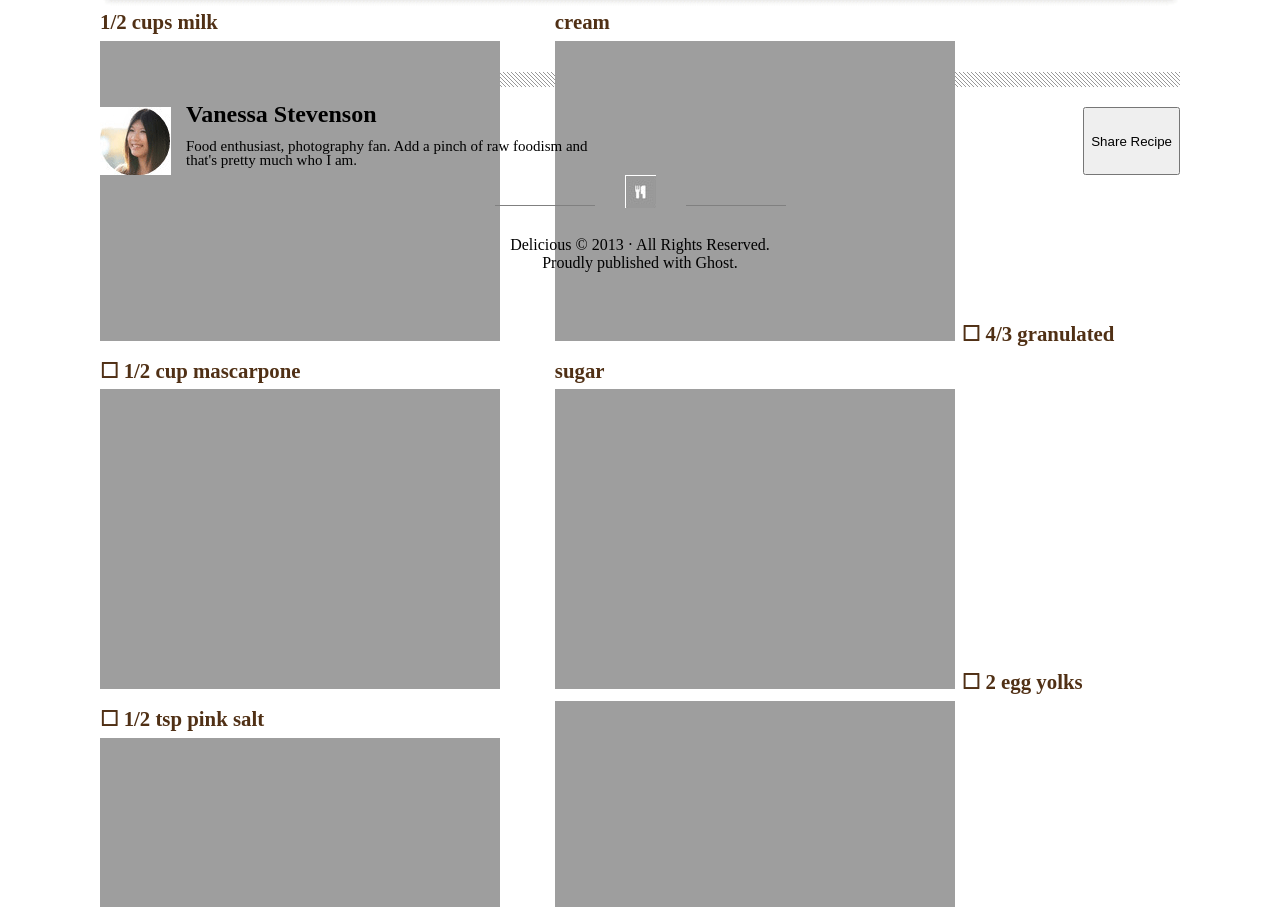
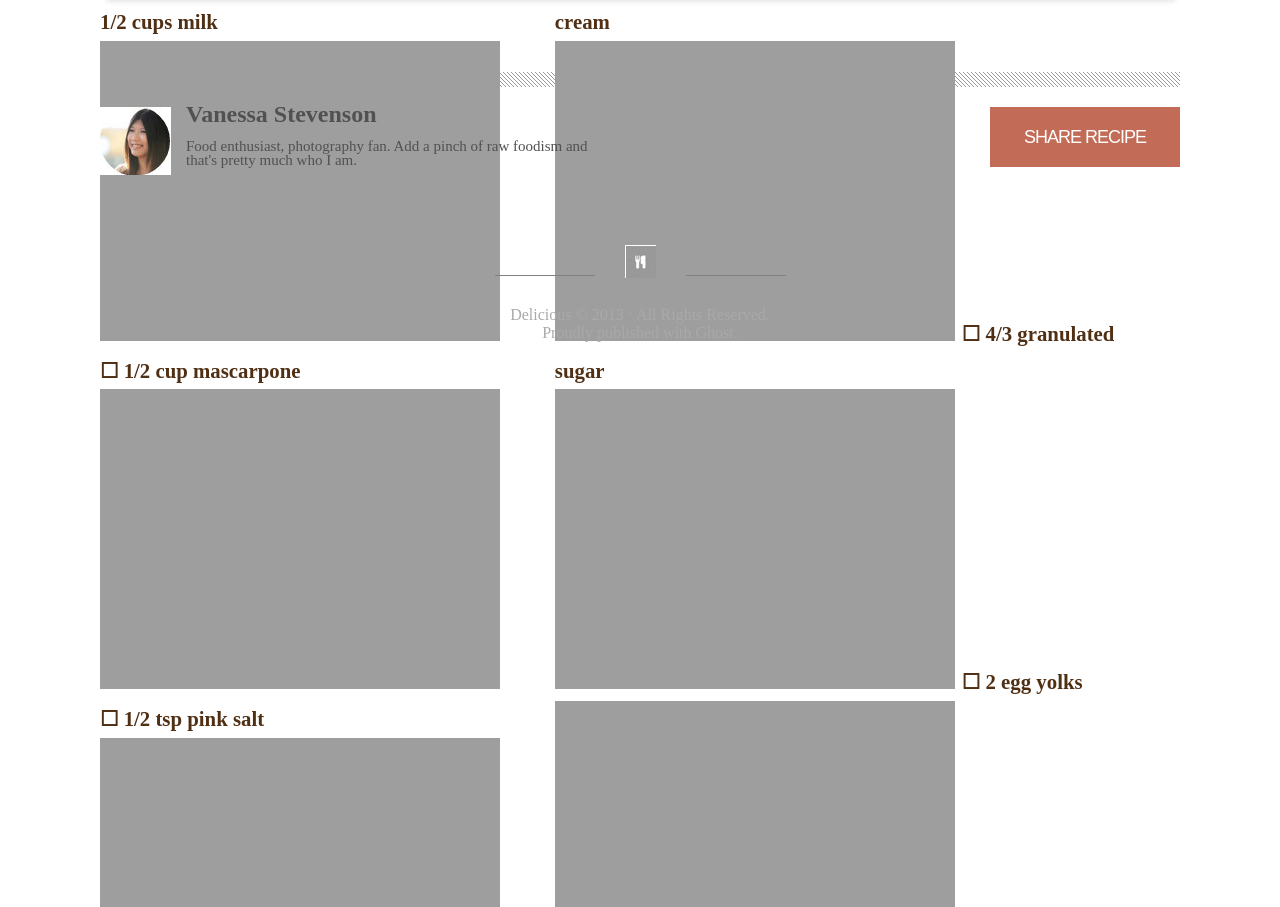
Before and after one commit to BenFrancka/chocolate-pizza, a plain HTML site: page index.html in a window 1280 px wide. Shown: the part 1657-2564 px from the top of the page. Drawn offline with Linux system fonts and the light colour scheme.

Commit message:
add more CSS on button and stuff

```diff
--- a/styles/style.css
+++ b/styles/style.css
@@ -43,7 +43,7 @@ header {
 	background-repeat: no-repeat;
 	background-size: contain;
     width: 100%;
-
+    background-position: fixed;
 }
 
 ul {
@@ -124,6 +124,9 @@ footer {
     justify-content: center;
     align-items: center;
     text-align: center;
+    margin-top: 70px;
+    padding-bottom: 70px;
+    color: darkgray;
 }
 
 .author {
@@ -147,6 +150,7 @@ footer {
 .author-info {
     line-height: 0.9rem;
     font-size: 15px;
+    color:rgb(82, 81, 81);
 }
 
 .author span {
@@ -196,3 +200,15 @@ h4 {
     height: 15px;
     width: 100%;
 }
+
+button {
+    background-color: rgba(170, 51, 21, 0.719);
+    border: 0px;
+    color: white;
+    text-transform: uppercase;
+    width: 190px;
+    height: 60px;
+    /* font-weight: bold; */
+    font-size: large;
+    letter-spacing: -1px;
+}
```
